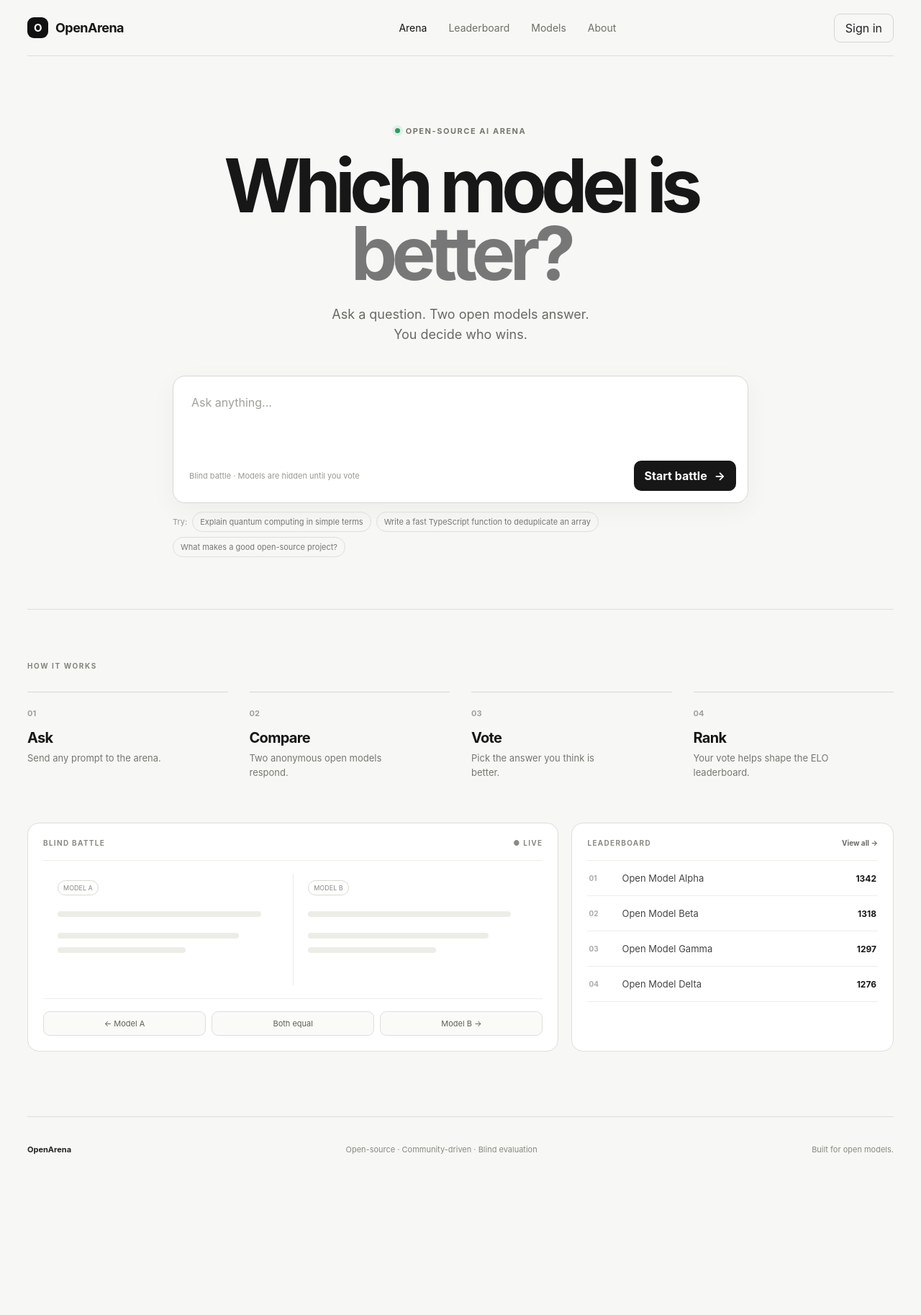
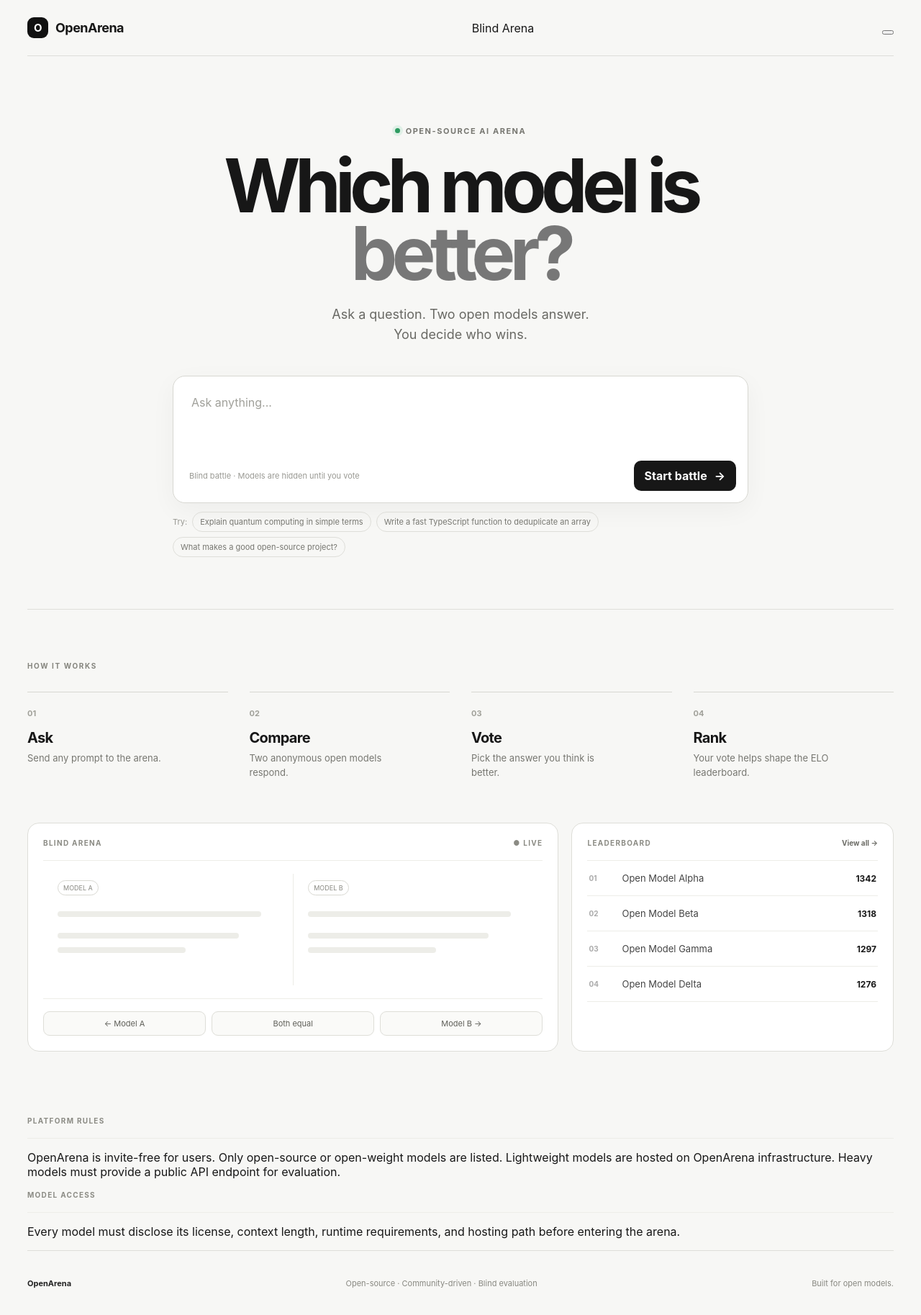
Before and after one commit to 010213pashaleshenko1-blip/OpenArena, a Next.js app: page / in a window 1280 px wide. Shown: the whole page at 72% size. Before the commit the page ends 1641 px from the top, so only its background shows below. Built offline with nearby package versions, Linux system fonts and the light colour scheme.

Commit message:
refactor: move secondary nav items into menu

```diff
--- a/app/page.tsx
+++ b/app/page.tsx
@@ -1,6 +1,6 @@
 "use client";
 
-import { useState } from "react";
+import { useEffect, useRef, useState } from "react";
 
 const examples = [
   "Explain quantum computing in simple terms",
@@ -8,9 +8,37 @@ const examples = [
   "What makes a good open-source project?",
 ];
 
+const leaderboard = [
+  ["01", "Open Model Alpha", "1342"],
+  ["02", "Open Model Beta", "1318"],
+  ["03", "Open Model Gamma", "1297"],
+  ["04", "Open Model Delta", "1276"],
+];
+
 export default function Home() {
   const [prompt, setPrompt] = useState("");
   const [submitted, setSubmitted] = useState(false);
+  const [menuOpen, setMenuOpen] = useState(false);
+  const menuRef = useRef<HTMLDivElement | null>(null);
+
+  useEffect(() => {
+    const onClickOutside = (event: MouseEvent) => {
+      if (menuRef.current && !menuRef.current.contains(event.target as Node)) {
+        setMenuOpen(false);
+      }
+    };
+
+    const onEsc = (event: KeyboardEvent) => {
+      if (event.key === "Escape") setMenuOpen(false);
+    };
+
+    document.addEventListener("mousedown", onClickOutside);
+    document.addEventListener("keydown", onEsc);
+    return () => {
+      document.removeEventListener("mousedown", onClickOutside);
+      document.removeEventListener("keydown", onEsc);
+    };
+  }, []);
 
   return (
     <main className="page">
@@ -19,19 +47,60 @@ export default function Home() {
           <span className="brand-mark">O</span>
           <span>OpenArena</span>
         </a>
-        <div className="nav-links">
-          <a className="active" href="/">Arena</a>
-          <a href="#leaderboard">Leaderboard</a>
-          <a href="#models">Models</a>
-          <a href="#about">About</a>
+
+        <div className="nav-center">
+          <a className="active" href="#blind-arena">
+            Blind Arena
+          </a>
         </div>
-        <button className="ghost-button">Sign in</button>
+
+        <div className="nav-actions" ref={menuRef}>
+          <button
+            className={`menu-button ${menuOpen ? "open" : ""}`}
+            aria-label="Open menu"
+            aria-expanded={menuOpen}
+            onClick={() => setMenuOpen((value) => !value)}
+          >
+            <span />
+            <span />
+            <span />
+          </button>
+
+          {menuOpen && (
+            <div className="menu-popover">
+              <a href="#leaderboard" onClick={() => setMenuOpen(false)}>
+                Leaderboard
+              </a>
+              <a href="#how-it-works" onClick={() => setMenuOpen(false)}>
+                How It Works
+              </a>
+              <a href="#platform-rules" onClick={() => setMenuOpen(false)}>
+                Platform Rules
+              </a>
+              <a href="#models" onClick={() => setMenuOpen(false)}>
+                Models
+              </a>
+              <a href="#about" onClick={() => setMenuOpen(false)}>
+                About
+              </a>
+            </div>
+          )}
+        </div>
       </nav>
 
       <section className="hero">
-        <div className="eyebrow"><span className="pulse" /> OPEN-SOURCE AI ARENA</div>
-        <h1>Which model is<br /><span>better?</span></h1>
-        <p className="subtitle">Ask a question. Two open models answer.<br />You decide who wins.</p>
+        <div className="eyebrow">
+          <span className="pulse" /> OPEN-SOURCE AI ARENA
+        </div>
+        <h1>
+          Which model is
+          <br />
+          <span>better?</span>
+        </h1>
+        <p className="subtitle">
+          Ask a question. Two open models answer.
+          <br />You decide who wins.
+        </p>
 
         <div className="composer-wrap">
           <div className="composer">
@@ -44,47 +113,118 @@ export default function Home() {
             <div className="composer-footer">
               <span className="hint">Blind battle · Models are hidden until you vote</span>
               <button className="send-button" onClick={() => prompt.trim() && setSubmitted(true)}>
-                {submitted ? "Battle ready" : "Start battle"}<span>→</span>
+                {submitted ? "Battle ready" : "Start battle"}
+                <span>→</span>
               </button>
             </div>
           </div>
           <div className="examples">
             <span>Try:</span>
             {examples.map((example) => (
-              <button key={example} onClick={() => setPrompt(example)}>{example}</button>
+              <button key={example} onClick={() => setPrompt(example)}>
+                {example}
+              </button>
             ))}
           </div>
         </div>
       </section>
 
-      <section className="battle-preview">
+      <section className="battle-preview" id="how-it-works">
         <div className="section-label">HOW IT WORKS</div>
         <div className="steps">
-          <div className="step"><b>01</b><h3>Ask</h3><p>Send any prompt to the arena.</p></div>
-          <div className="step"><b>02</b><h3>Compare</h3><p>Two anonymous open models respond.</p></div>
-          <div className="step"><b>03</b><h3>Vote</h3><p>Pick the answer you think is better.</p></div>
-          <div className="step"><b>04</b><h3>Rank</h3><p>Your vote helps shape the ELO leaderboard.</p></div>
+          <div className="step">
+            <b>01</b>
+            <h3>Ask</h3>
+            <p>Send any prompt to the arena.</p>
+          </div>
+          <div className="step">
+            <b>02</b>
+            <h3>Compare</h3>
+            <p>Two anonymous open models respond.</p>
+          </div>
+          <div className="step">
+            <b>03</b>
+            <h3>Vote</h3>
+            <p>Pick the answer you think is better.</p>
+          </div>
+          <div className="step">
+            <b>04</b>
+            <h3>Rank</h3>
+            <p>Your vote helps shape the ELO leaderboard.</p>
+          </div>
         </div>
       </section>
 
-      <section className="preview-grid">
+      <section className="preview-grid" id="blind-arena">
         <div className="preview-card">
-          <div className="card-top"><span>BLIND BATTLE</span><span>● LIVE</span></div>
+          <div className="card-top">
+            <span>BLIND ARENA</span>
+            <span>● LIVE</span>
+          </div>
           <div className="response-columns">
-            <article><span className="model-pill">MODEL A</span><div className="skeleton wide" /><div className="skeleton" /><div className="skeleton short" /></article>
-            <article><span className="model-pill">MODEL B</span><div className="skeleton wide" /><div className="skeleton" /><div className="skeleton short" /></article>
+            <article>
+              <span className="model-pill">MODEL A</span>
+              <div className="skeleton wide" />
+              <div className="skeleton" />
+              <div className="skeleton short" />
+            </article>
+            <article>
+              <span className="model-pill">MODEL B</span>
+              <div className="skeleton wide" />
+              <div className="skeleton" />
+              <div className="skeleton short" />
+            </article>
           </div>
-          <div className="vote-row"><button>← Model A</button><button>Both equal</button><button>Model B →</button></div>
+          <div className="vote-row">
+            <button>← Model A</button>
+            <button>Both equal</button>
+            <button>Model B →</button>
+          </div>
         </div>
+
         <div className="rank-card" id="leaderboard">
-          <div className="card-top"><span>LEADERBOARD</span><a href="#leaderboard">View all →</a></div>
-          {[['01','Open Model Alpha','1342'],['02','Open Model Beta','1318'],['03','Open Model Gamma','1297'],['04','Open Model Delta','1276']].map(([rank, name, elo]) => (
-            <div className="rank-row" key={rank}><b>{rank}</b><span>{name}</span><strong>{elo}</strong></div>
+          <div className="card-top">
+            <span>LEADERBOARD</span>
+            <a href="#leaderboard">View all →</a>
+          </div>
+          {leaderboard.map(([rank, name, elo]) => (
+            <div className="rank-row" key={rank}>
+              <b>{rank}</b>
+              <span>{name}</span>
+              <strong>{elo}</strong>
+            </div>
           ))}
         </div>
       </section>
 
-      <footer id="about"><span>OpenArena</span><span>Open-source · Community-driven · Blind evaluation</span><span>Built for open models.</span></footer>
+      <section className="info-grid">
+        <article className="info-card" id="platform-rules">
+          <div className="card-top">
+            <span>PLATFORM RULES</span>
+          </div>
+          <p>
+            OpenArena is invite-free for users. Only open-source or open-weight models are listed.
+            Lightweight models are hosted on OpenArena infrastructure. Heavy models must provide a
+            public API endpoint for evaluation.
+          </p>
+        </article>
+
+        <article className="info-card" id="models">
+          <div className="card-top">
+            <span>MODEL ACCESS</span>
+          </div>
+          <p>
+            Every model must disclose its license, context length, runtime requirements, and hosting
+            path before entering the arena.
+          </p>
+        </article>
+      </section>
+
+      <footer id="about">
+        <span>OpenArena</span>
+        <span>Open-source · Community-driven · Blind evaluation</span>
+        <span>Built for open models.</span>
+      </footer>
     </main>
   );
 }
```
